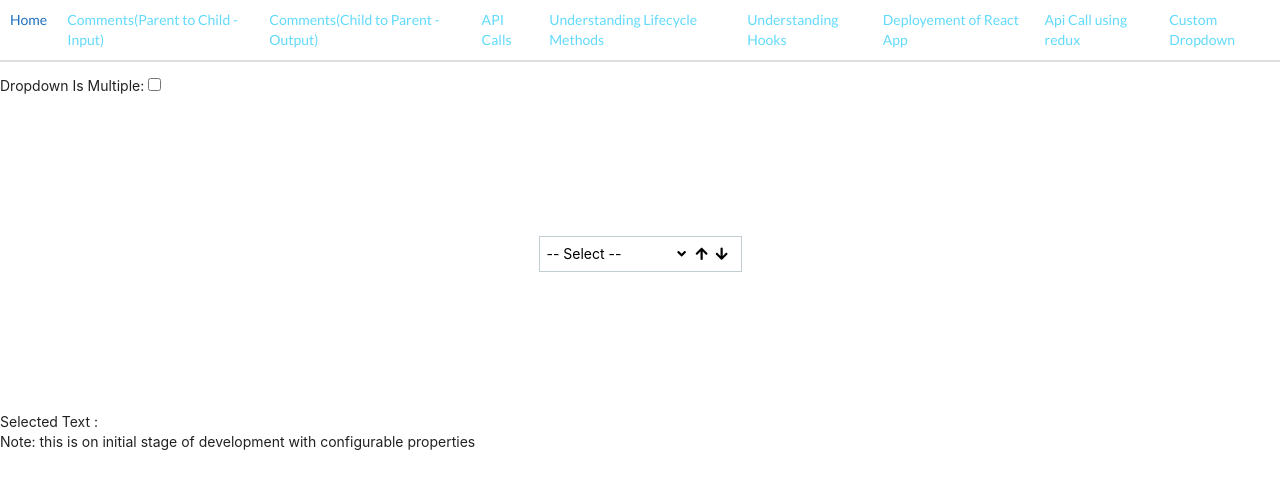
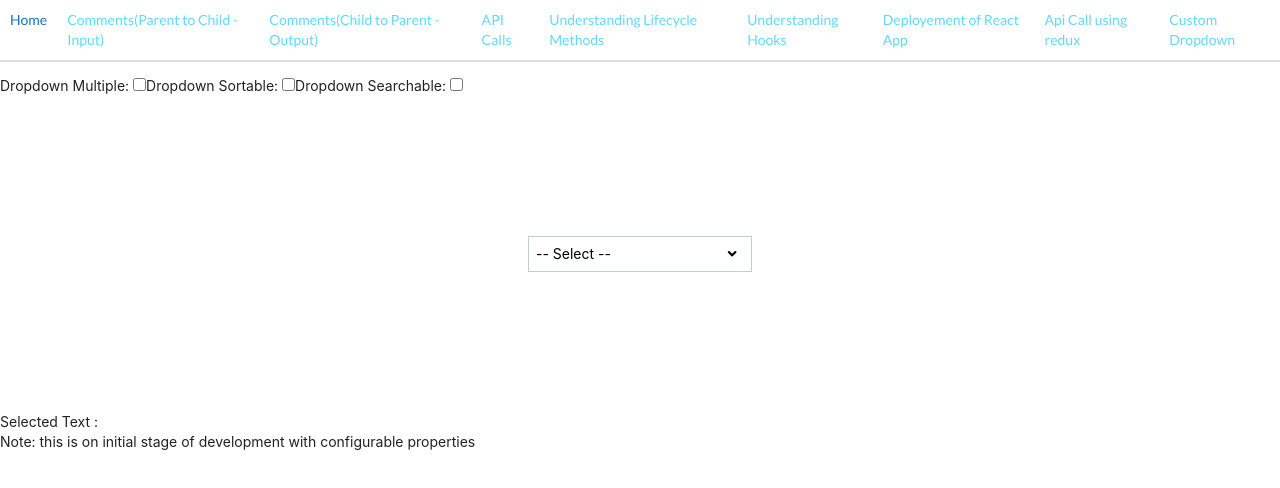
Before and after one commit to AkhandSingh/react-app, a React (Create React App) app: page /customdropdown in a window 1280 px wide. Shown: the top 488 px of the page. Built offline with nearby package versions, Linux system fonts and the light colour scheme.

Commit message:
custom dropdown feature - mulitple, sortable checkbox

```diff
--- a/src/components/App.js
+++ b/src/components/App.js
@@ -13,7 +13,7 @@ import Dropdown from './Dropdown';
 
 class App  extends React.Component {
 
-  state = {commentText: '', dropdownVal:[], isDropdownMulti:false};
+  state = {commentText: '', dropdownVal:[], isDropdownMulti:false, dropdownSortable:false, dropdownSearchable: false};
 
   options = [
     {text:'Allahabad', value:'ald'},
@@ -93,9 +93,11 @@ class App  extends React.Component {
           <Posts/>
       </Route>
       <Route path="/customdropdown">
-          Dropdown Is Multiple: <input type="checkbox" onChange={(e)=>{this.setState({isDropdownMulti: e.target.checked})}}/>
+          Dropdown Multiple: <input type="checkbox" onChange={(e)=>{this.setState({isDropdownMulti: e.target.checked})}}/>
+          Dropdown Sortable: <input type="checkbox" onChange={(e)=>{this.setState({dropdownSortable: e.target.checked})}}/>
+          Dropdown Searchable: <input type="checkbox" onChange={(e)=>{this.setState({dropdownSearchable: e.target.checked})}}/>
 
-          <Dropdown options={this.options} multi={this.state.isDropdownMulti} onSelect={value=>this.setState({dropdownVal: value})}/>
+          <Dropdown options={this.options} multi={this.state.isDropdownMulti} sorting={this.state.dropdownSortable} onSelect={value=>this.setState({dropdownVal: value})}/>
           <div>
             Selected Text : {this.state.dropdownVal}
             <br/>
--- a/src/components/Dropdown.js
+++ b/src/components/Dropdown.js
@@ -25,7 +25,11 @@ class Dropdown extends React.Component {
       //    </select>
 
       <div className="dropdown">
-        <a href="#" className="dropdown-link" onClick={(e) => this.clickMe(e)}>{this.state.selectedValue ? this.state.selectedValue : '-- Select --'}<i className="arrow down icon fa"></i><i className="arrow up icon fa"></i><i className="angle down icon fa"></i></a>
+        <a href="#" className="dropdown-link" onClick={(e) => this.clickMe(e)}>{this.state.selectedValue ? this.state.selectedValue : '-- Select --'}
+          {this.props.sorting && <i className="arrow down icon fa"></i>}
+          {this.props.sorting && <i className="arrow up icon fa"></i>}
+          <i className="angle down icon fa"></i>
+        </a>
         <ul className={this.state.className} ref={this.UlRef}>
           {options}
         </ul>
--- a/src/components/Dropdown.scss
+++ b/src/components/Dropdown.scss
@@ -3,7 +3,7 @@
 
 .dropdown {
     margin: 10em auto;
-    width: 14.5em;
+    width: 16em;
     border: .1em solid #c0cdd1;
 
     &-link {
@@ -30,7 +30,7 @@
         margin: auto;
         z-index: 1;
         position: absolute;
-        width: 14.5em;
+        width: 16em;
         padding: 0;
         box-shadow: 0px 8px 16px 0px rgba(0,0,0,0.2);
     }
```
